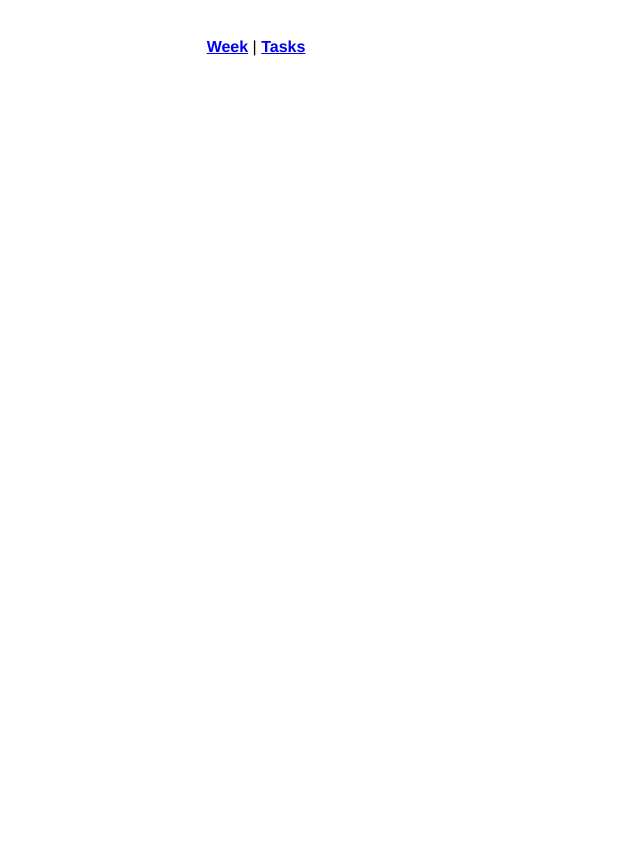
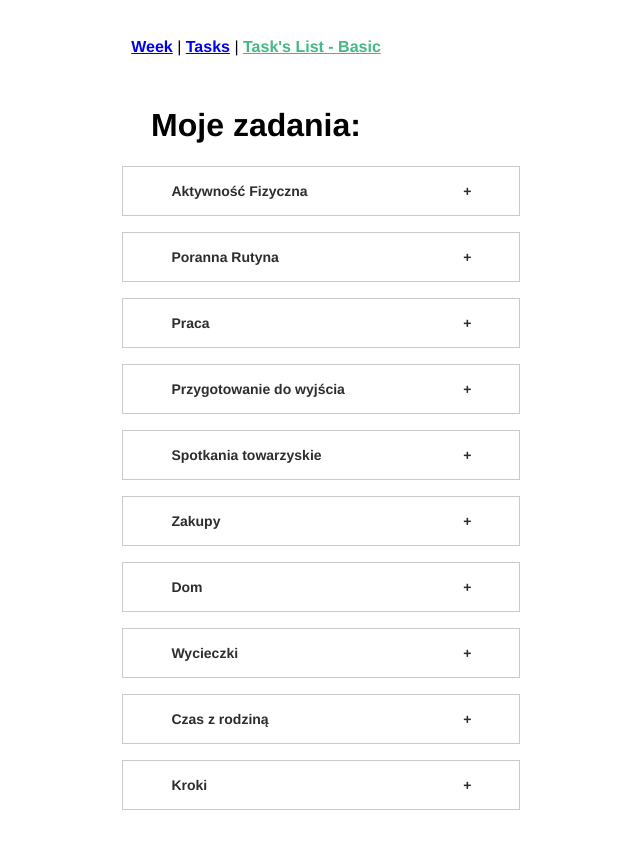
Before and after one commit to jagodabie/my-jira, a Vue app: page /basic-tasks in a window 1280 px wide. Shown: the top 848 px of the page, without its empty margins (384-1024 px from the left). Before the commit the page ends 800 px from the top, so only its background shows below. Built offline with nearby package versions, Linux system fonts and the light colour scheme; data requests are answered from the project's data file.

Commit message:
feat: tasks views

```diff
--- /dev/null
+++ b/db.json
@@ -0,0 +1,74 @@
+{
+  "tasks": [
+    {
+      "id": 1,
+      "title": "Aktywność Fizyczna",
+      "comment": "",
+      "prior": "high",
+      "category": "zdrowie"
+    },
+    {
+      "id": 2,
+      "title": "Poranna Rutyna",
+      "comment": "Picie kawy , ogarnięcie, afirmacje ect",
+      "prior": "wysoki",
+      "category": "życie"
+    },
+    {
+      "id": 3,
+      "title": "Praca",
+      "comment": "",
+      "prior": "wysoki",
+      "category": "rozwój"
+    },
+    {
+      "id": 4,
+      "title": "Przygotowanie do wyjścia",
+      "comment": "",
+      "prior": "średni",
+      "category": "życie"
+    },
+    {
+      "id": 5,
+      "title": "Spotkania towarzyskie",
+      "comment": "",
+      "prior": "średni",
+      "category": "relacje"
+    },
+    {
+      "id": 6,
+      "title": "Zakupy",
+      "comment": "",
+      "prior": "wysoki",
+      "category": "życie"
+    },
+    {
+      "id": 7,
+      "title": "Dom",
+      "comment": "sprzatanie, gotowanie ect",
+      "prior": "średni",
+      "category": "życie"
+    },
+    {
+      "id": 8,
+      "title": "Wycieczki",
+      "comment": "",
+      "prior": "średni",
+      "category": "hobbi"
+    },
+    {
+      "id": 9,
+      "title": "Czas z rodziną",
+      "comment": "",
+      "prior": "wysoki",
+      "category": "relacje"
+    },
+    {
+      "id": 10,
+      "title": "Kroki",
+      "comment": "",
+      "prior": "wysoki",
+      "category": "zdrowie"
+    }
+  ]
+}
--- a/src/App.vue
+++ b/src/App.vue
@@ -2,7 +2,8 @@
   <div id="app">
     <nav>
       <router-link to="/">Week</router-link> |
-      <router-link to="/tasks">Tasks</router-link>
+      <router-link to="/tasks">Tasks</router-link> |
+      <router-link to="/basic-tasks">Task's List - Basic</router-link>
     </nav>
     <router-view />
   </div>
--- /dev/null
+++ b/src/components/ui/ListItem.vue
@@ -0,0 +1,30 @@
+<template>
+  <li :key="item.id">
+    <span>{{ item.title }}</span
+    ><span>+</span>
+  </li>
+</template>
+
+<script lang="ts">
+import { Task } from "@/types/Task";
+import { Vue, Component, Prop } from "vue-property-decorator";
+
+@Component
+export default class InputBase extends Vue {
+  @Prop({ default: {} })
+  public item!: Task;
+}
+</script>
+<style scoped lang="scss">
+li {
+  padding: 1rem 3rem;
+  border: $border-gray;
+  font-size: 14px;
+  font-weight: bold;
+  color: $bg-gray44;
+  display: flex;
+  justify-content: space-between;
+  width: 300px;
+  margin: 1rem;
+}
+</style>
--- a/src/router/index.ts
+++ b/src/router/index.ts
@@ -2,7 +2,7 @@ import Vue from "vue";
 import VueRouter, { RouteConfig } from "vue-router";
 import WeekView from "../views/WeekView.vue";
 import TasksView from "../views/TasksView.vue";
-
+import BasicTaskView from "../views/BasicTaskView.vue";
 Vue.use(VueRouter);
 
 const routes: Array<RouteConfig> = [
@@ -16,8 +16,13 @@ const routes: Array<RouteConfig> = [
     name: "tasks",
     // route level code-splitting
     // this generates a separate chunk (about.[hash].js) for this route
-    // which is lazy-loaded when the route is visited.
+    // which is lazy-laded when the route is visited.
     component: TasksView,
+  },
+  {
+    path: "/basic-tasks",
+    name: "basic-tasks",
+    component: BasicTaskView,
   },
 ];
 
--- /dev/null
+++ b/src/views/BasicTaskView.vue
@@ -0,0 +1,52 @@
+<template>
+  <div class="task-list-container">
+    <h1>Moje zadania:</h1>
+    <ul class="task-list-basic">
+      <ListItem v-for="(task, index) in basicTasks" :item="task" :key="index" />
+    </ul>
+
+    <br />
+  </div>
+</template>
+
+<script lang="ts">
+import Form from "@/components/ui/Form.vue";
+import { Component, Vue } from "vue-property-decorator";
+import { Task } from "@/types/Task";
+import ListItem from "@/components/ui/ListItem.vue";
+@Component({
+  components: {
+    Form,
+    ListItem,
+  },
+})
+export default class BasicTaskView extends Vue {
+  public basicTasks = [];
+  async getTasks(url: string): Promise<Task[]> {
+    const response = await fetch(url);
+    const data = await response.text();
+    try {
+      this.basicTasks = JSON.parse(data);
+      console.log(this.basicTasks);
+      return JSON.parse(data);
+    } catch (err) {
+      console.log(err);
+      return [];
+    }
+  }
+  created() {
+    this.getTasks("http://localhost:3000/tasks/");
+    console.log("created");
+  }
+}
+</script>
+<style scoped lang="scss">
+.task-list-container {
+  width: 30%;
+  margin-left: auto;
+  margin-right: auto;
+}
+ul {
+  list-style-type: none;
+}
+</style>
--- a/src/views/WeekView.vue
+++ b/src/views/WeekView.vue
@@ -29,15 +29,6 @@ export default class WeekView extends Vue {
     "Saturday",
     "Sunday",
   ];
-  task: Task = {
-    id: "1",
-    name: "Bike",
-    prority: "high",
-    time: "4",
-    startDate: new Date(),
-    endDate: new Date(),
-    category: "sport",
-  };
   hours: number[] = [
     5, 6, 7, 8, 9, 10, 11, 12, 13, 14, 15, 16, 17, 18, 19, 20, 21,
   ];
```
Also changed, not shown: src/components/TaskElement.vue (deleted, +0 -18 lines), src/types/Task.ts (+4 -6 lines).
